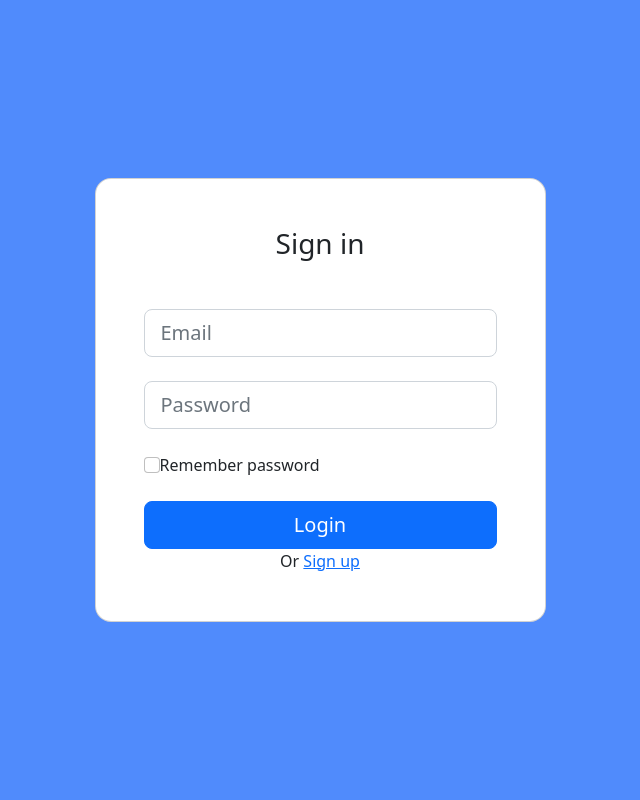
After one commit to fabiovincenzi/TechnoHouse, a PHP site: page /login.html in a window 1280 px wide. The commit adds this page. Shown: the whole page, without its empty margins (320-960 px from the left). Run offline with PHP 8.4, Linux system fonts and the light colour scheme.

Commit message:
login and signup pages

```diff
--- a/chatList.html
+++ b/chatList.html
@@ -9,7 +9,7 @@
 
     <title>Document</title>
 </head>
-<body>
+<body class="body-padding">
     <div class="container">
 
         <div class="row justify-content-center">
--- /dev/null
+++ b/login.html
@@ -0,0 +1,50 @@
+<!DOCTYPE html>
+<html lang="en">
+<head>
+    <meta charset="UTF-8"/>
+    <meta http-equiv="X-UA-Compatible" content="IE=edge"/>
+    <meta name="viewport" content="width=device-width, initial-scale=1.0"/>
+    <link href="https://cdn.jsdelivr.net/npm/bootstrap@5.2.3/dist/css/bootstrap.min.css" rel="stylesheet" integrity="sha384-rbsA2VBKQhggwzxH7pPCaAqO46MgnOM80zW1RWuH61DGLwZJEdK2Kadq2F9CUG65" crossorigin="anonymous"/>
+    <link href="style/style.css" rel="stylesheet"/>
+
+    <title>Document</title>
+</head>
+<body>
+
+    <section class="vh-100" style="background-color: #508bfc;">
+        <div class="container py-5 h-100">
+          <div class="row d-flex justify-content-center align-items-center h-100">
+            <div class="col-12 col-md-8 col-lg-6 col-xl-5">
+              <div class="card shadow-2-strong" style="border-radius: 1rem;">
+                <div class="card-body p-5 text-center">
+
+                  <h3 class="mb-5">Sign in</h3>
+
+                  <div class="form-outline mb-4">
+                    <input type="email" id="typeEmailX-2" placeholder="Email" class="form-control form-control-lg" />
+                  </div>
+
+                  <div class="form-outline mb-4">
+                    <input type="password" id="typePasswordX-2" placeholder="Password" class="form-control form-control-lg" />
+                  </div>
+
+                  <!-- Checkbox -->
+                  <div class="form-check d-flex justify-content-start mb-4">
+                    <input class="form-check-input" type="checkbox" value="" id="form1Example3" />
+                    <label class="form-check-label" for="form1Example3"> Remember password </label>
+                  </div>
+                    <button class="btn btn-primary btn-lg btn-block w-100" type="submit">Login</button>
+                    <span>Or </span><a href="#">Sign up</a>
+                </div>
+              </div>
+            </div>
+          </div>
+        </div>
+      </section>
+
+<script src="https://code.jquery.com/jquery-3.3.1.slim.min.js" integrity="sha384-q8i/X+965DzO0rT7abK41JStQIAqVgRVzpbzo5smXKp4YfRvH+8abtTE1Pi6jizo" crossorigin="anonymous"></script>
+<script src="https://cdnjs.cloudflare.com/ajax/libs/popper.js/1.14.7/umd/popper.min.js" integrity="sha384-UO2eT0CpHqdSJQ6hJty5KVphtPhzWj9WO1clHTMGa3JDZwrnQq4sF86dIHNDz0W1" crossorigin="anonymous"></script>
+<script src="https://stackpath.bootstrapcdn.com/bootstrap/4.3.1/js/bootstrap.min.js" integrity="sha384-JjSmVgyd0p3pXB1rRibZUAYoIIy6OrQ6VrjIEaFf/nJGzIxFDsf4x0xIM+B07jRM" crossorigin="anonymous"></script>
+
+</body>
+</html>
--- a/style/style.css
+++ b/style/style.css
@@ -11,7 +11,7 @@
     width:100%;
     position:absolute;
   }
-  body {
+  .body-padding {
     padding-top: 4.5rem;
   }
   .bg-blur{
```
Also changed, not shown: SignUp.html (added, +68 -0 lines).
